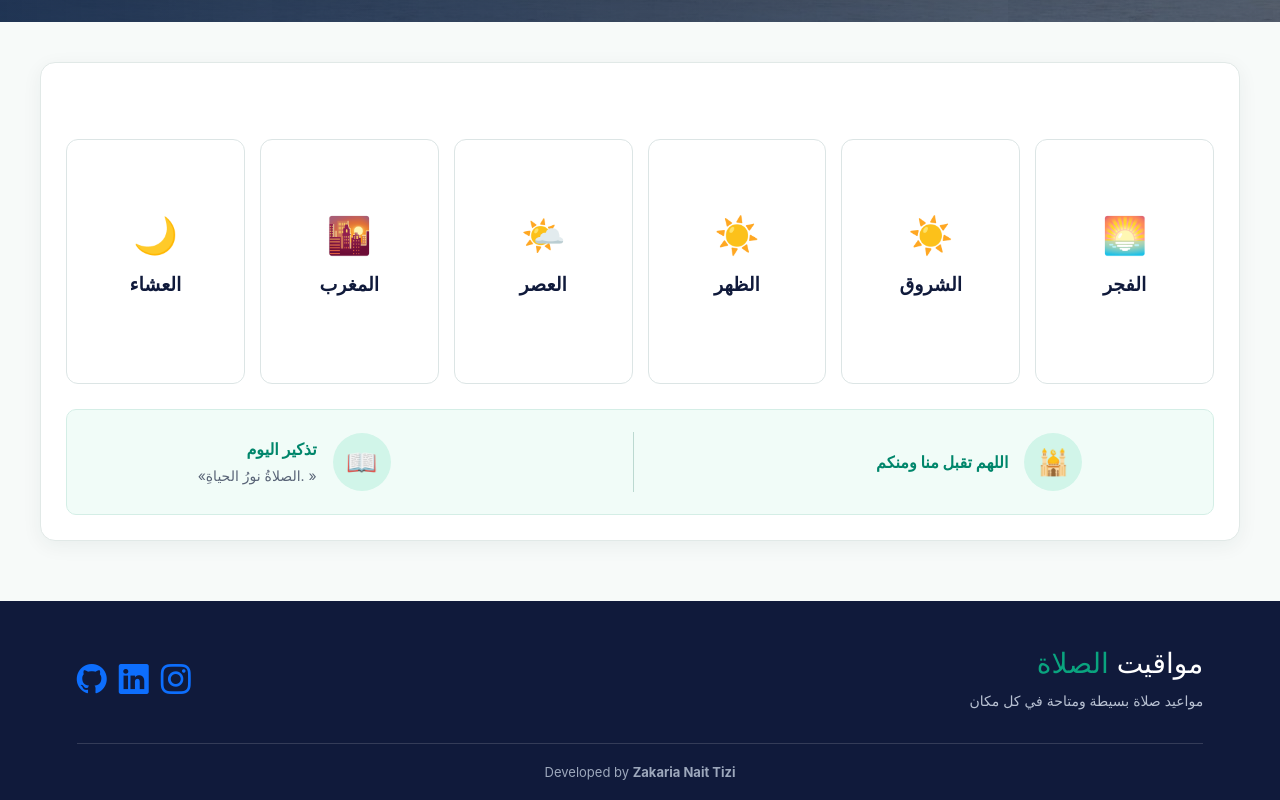
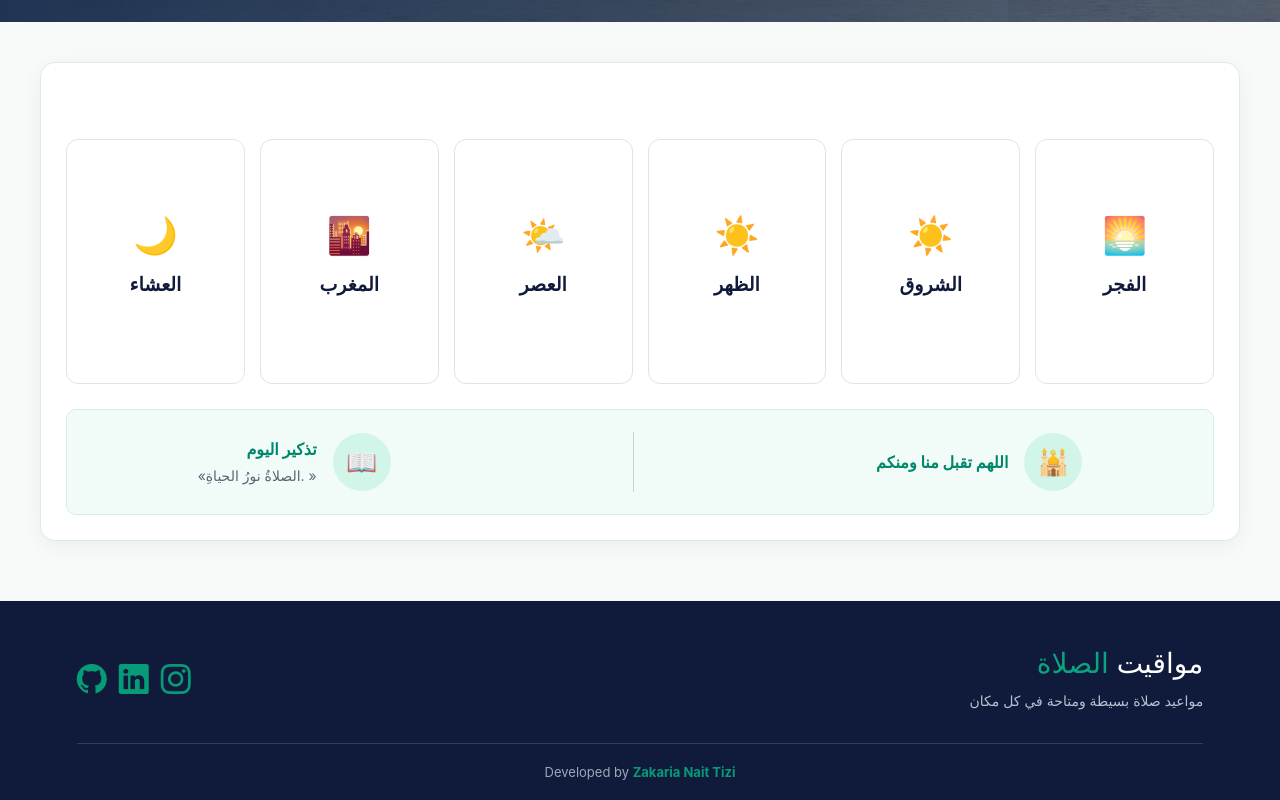
Before and after one commit to zttnrkz/mawaqitSalat, a website: page index.html in a window 1280 px wide. Shown: the part 434-1234 px from the top of the page. Drawn offline with nearby package versions, Linux system fonts and the light colour scheme.

Commit message:
Change style icons BootStrap primary to green

```diff
--- a/index.html
+++ b/index.html
@@ -129,13 +129,13 @@
 
             <div class="footer-share">
                 <div class="share-media d-flex gap-3 mt-4 justify-content-center justify-content-md-start fs-2">
-                    <a href="https://www.instagram.com/zakaria_nait_tizi?obrf=Z29lN3Izd2VkbWxv" target="_blank" class="text-primary text-decoration-none">
+                    <a href="https://www.instagram.com/zakaria_nait_tizi?obrf=Z29lN3Izd2VkbWxv" target="_blank" >
                         <i class="bi bi-instagram"></i>
                     </a>
-                    <a href="https://www.linkedin.com/in/zakaria-nait-tizi-868b5544a/" target="_blank" class="text-primary text-decoration-none">
+                    <a href="https://www.linkedin.com/in/zakaria-nait-tizi-868b5544a/" target="_blank" >
                         <i class="bi bi-linkedin"></i>
                     </a>
-                    <a href="https://github.com/zttnrkz" target="_blank" class="text-primary text-decoration-none">
+                    <a href="https://github.com/zttnrkz" target="_blank" >
                         <i class="bi bi-github"></i>
                     </a>
                 </div>
--- a/style.css
+++ b/style.css
@@ -492,7 +492,7 @@ button {
 .share-media a {
     transition: opacity 0.2s ease;
     font-size: 30px;
-    color: #0d6efd; /* اللون الأزرق للأيقونات */
+    color: #079b78; /* اللون الأزرق للأيقونات */
     text-decoration: none;
 }
 
@@ -518,6 +518,9 @@ button {
     color: #9da8bc;
 
     font-size: 13px;
+}
+footer strong{
+    color: #079b78;
 }
 
 
```
